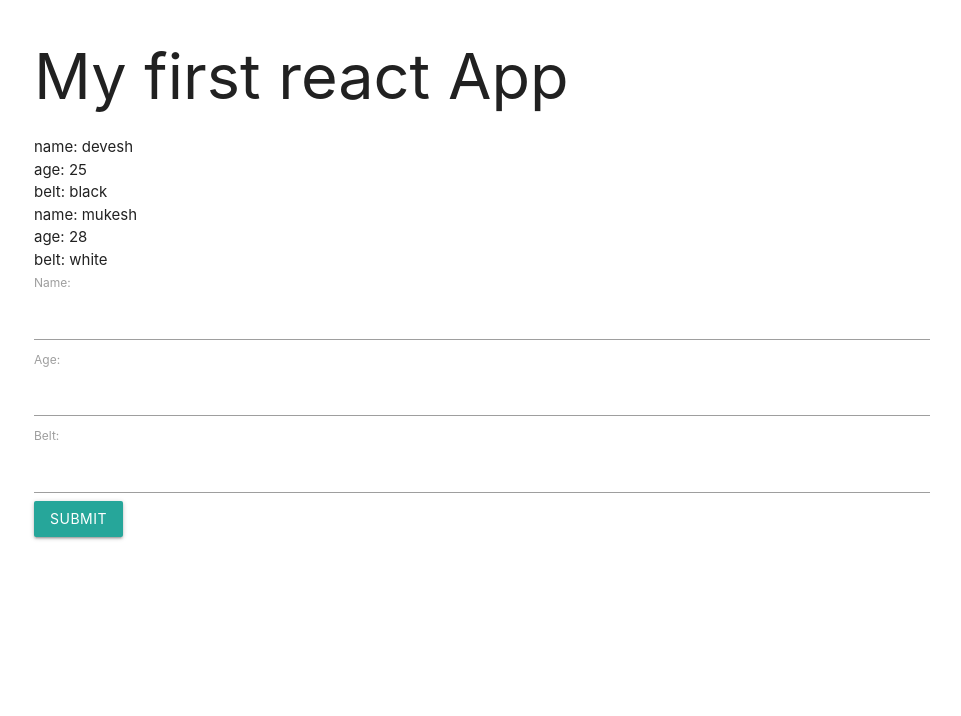
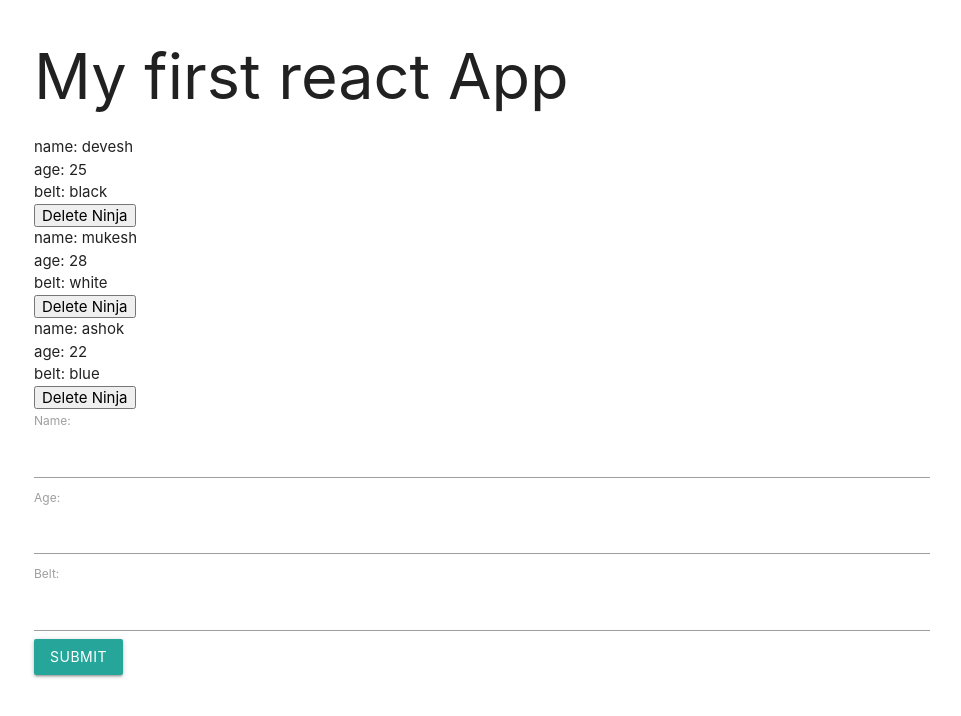
Before and after one commit to deveshdron/reactRedux-Shuan, a React (Create React App) app: page / in a window 1280 px wide. Shown: the top 716 px of the page, without its empty margins (158-1119 px from the left). Built offline with nearby package versions, Linux system fonts and the light colour scheme.

Commit message:
added Delete-Ninja functionality

```diff
--- a/src/App.js
+++ b/src/App.js
@@ -17,11 +17,18 @@
     this.setState({ ninjas: ninjas });
   };
 
+  deleteNinja = (id) => {
+    let ninjas = this.state.ninjas.filter((ninja) => {
+      return ninja.id !== id;
+    });
+    this.setState({ ninjas: ninjas });
+  };
+
   render() {
     return (
       <div className="App">
         <h1>My first react App</h1>
-        <Ninjas ninjas={this.state.ninjas} />
+        <Ninjas ninjas={this.state.ninjas} deleteNinja={this.deleteNinja} />
         <div>
           <AddNinja addNinja={this.addNinja} />
         </div>
--- a/src/Ninjas.js
+++ b/src/Ninjas.js
@@ -1,34 +1,21 @@
 import React from "react";
 
-// const Ninjas = ({ninjas}) => {
-
-const Ninjas = (props) => {
-  const ninjas = props.ninjas;
-  //other way- by destructuring
-  // const { ninjas } = props;
-
-  // by destructuring method
-  // const Ninjas = ({ninjas}) => {
-
+const Ninjas = ({ ninjas, deleteNinja }) => {
   const ninjaList = ninjas.map((ninja) => {
-    if (ninja.age > 24)
     return (
       <div className="ninja-list" key={ninja.id}>
         <div>name: {ninja.name}</div>
         <div>age: {ninja.age}</div>
         <div>belt: {ninja.belt}</div>
+        <button
+          onClick={() => {
+            deleteNinja(ninja.id);
+          }}
+        >
+          Delete Ninja
+        </button>
       </div>
     );
-    else return null;
-
-    // using ternary operator
-    // return ninja.age > 24 ? (
-    //   <div className="ninja-list" key={ninja.id}>
-    //     <div>name: {ninja.name}</div>
-    //     <div>age: {ninja.age}</div>
-    //     <div>belt: {ninja.belt}</div>
-    //   </div>
-    // ) : null;
   });
 
   return ninjaList;
```
Lines whose indentation alone changed are shown as unchanged.
